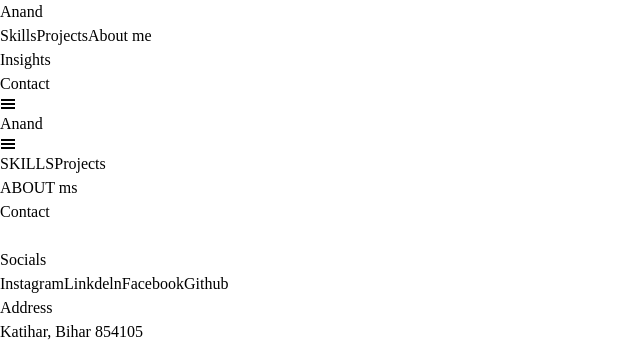
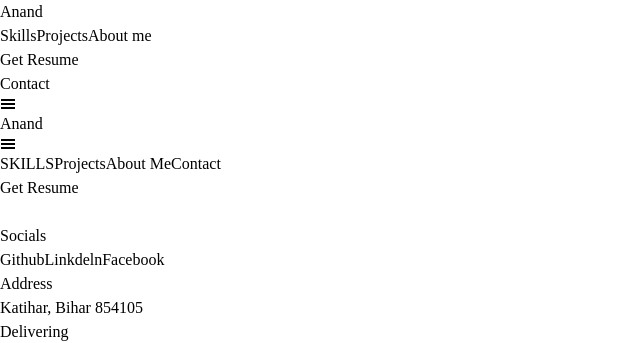
Before and after one commit to AnandIsCoding/Portfolio, a React (Vite) app: page / in a window 1280 px wide. Shown: the top 343 px of the page, without its empty margins (0-640 px from the left). Built offline with nearby package versions, Linux system fonts and the light colour scheme; a web font is replaced by a local one.

Commit message:
added contact about us page

```diff
--- a/src/components/About.jsx
+++ b/src/components/About.jsx
@@ -1,9 +1,45 @@
 import React from 'react'
+import {motion} from 'framer-motion'
 
 function About() {
   return (
-    <div className='w-[100%] h-[100%]  bg-white '>
-     <div className='h-[80%]  bg-black rounded-xl text-white'>hiii</div>
+    <div className='w-[100%] h-[100%] p-6 md:fixed bg-white '>
+    <button onClick={()=> window.history.go(-1)} className='absolute backdrop-blur-lg top-6 right-6 hidden md:block text-white font-bold text-xl px-4 py-2 rounded-lg border-2 border-zinc-200' >← Back</button>
+     <div className='min-h-[92vh] w-full  bg-black rounded-xl text-white flex flex-col md:flex-row '>
+     <div className='md:w-[55%] p-4'>
+
+          <h1 className='text-white text-[10vw] md:text-[6vw] font-bold  '>I am Anand Jha</h1>
+          <h1 className='text-white text-[4vw] md:text-[2vw] font-bold  '> I am <span className='text-violet-700'>eager</span> to contribute my skills to a dynamic and challenging environment</h1>
+
+          <div className='flex gap-1 md:gap-5 flex-col md:flex-row md:p-5 md:pt-16'>
+            <div className='md:w-[20vw] min-h-[20vw] rounded-lg bg-white p-1 hover:scale-105 duration-200'>
+              <div className='w-full h-[65%] bg-pink-600 rounded-xl'>
+                <img src='https://akubihar.ac.in/slider/slide1.jpg' alt='bca_college' className='w-full h-full object-cover rounded-xl ' />
+              </div>
+              <h1 className='text-black text-xl font-semibold ml-2 mt-2'>BCA Graduate</h1>
+              <h1 className='text-black text-lg font-bold ml-2 '>8.89 CGPA</h1>
+              <h2 className='text-black text-lg font-semibold ml-2'>Vidya Vihar Institute of Technology</h2>
+            </div>
+
+            <div className='md:w-[20vw] min-h-[20vw] rounded-lg bg-white p-0 md:p-1 hover:scale-105 duration-200'>
+            <div className='w-full h-[65%] bg-pink-600 rounded-xl'>
+            <img src='https://sssacademy.allegiance-educare.in/storage/uploads/colleges/15874582168.jpg' alt='bca_college' className='w-full h-full object-cover rounded-xl ' />
+            </div>
+            <h1 className='text-black text-xl font-semibold ml-2 mt-2'>MCA </h1>
+              <h2 className='text-black text-lg font-semibold ml-2'>Pursuing</h2>
+              <h2 className='text-black text-lg font-semibold ml-2'>AISECT University </h2>
+            </div>
+          </div>
+
+
+     </div>
+
+
+
+      <div className='w-full md:w-[45%]'>
+        <motion.img  initial={{x:"100%"}} animate={{x:'0%'}} transition={{ease:'linear', duration:0.8}} src='/Profile.png' alt='ProfileImage' className='w-full h-full object-cover rounded-xl' />
+      </div>
+     </div>
 
     </div>
   )
--- a/src/components/Eyes.jsx
+++ b/src/components/Eyes.jsx
@@ -17,7 +17,7 @@ function Eyes() {
         })
     },)
   return (
-    <div  className="eyes w-full px-2 md:px-0  h-screen overflow-hidden md:mt-0 ">
+    <div  className="eyes w-full px-2 md:px-0  h-screen overflow-hidden mt-[-40vw] md:mt-0 ">
       <div className='relative w-full h-full bg-cover bg-center bg-[url("image.jpg")]'>
         <div className="absolute top-1/2 left-1/2 -translate-x-[50%] -translate-y-[50%]   flex gap-10">
 
--- a/src/components/Footer.jsx
+++ b/src/components/Footer.jsx
@@ -1,8 +1,9 @@
 import React from 'react'
+import { NavLink } from 'react-router-dom'
 
 function Footer() {
   return (
-    <div className='w-full h-screen p-10  md:p-20 mt-[170vw] md:mt-0 flex flex-col md:flex-row'>
+    <div className='w-full h-screen p-10  md:p-20 mt-[1vw] md:mt-0 flex flex-col md:flex-row'>
       <div className='md:w-1/2 '>
          <div className='heading '>
            <div className=' mb-[18vw]'> <h1 className='text-[11vw] md:text-[5vw] font-semibold uppercase leading-none '>Eye-</h1>
@@ -18,28 +19,27 @@ function Footer() {
 
        <div className='dets flex md:pl-10 pt-10 gap-24'>
        <div className='flex flex-col gap-2'>
-       <a href='https://google.com' className='font-semibold text-xl' >Contact me</a>
-        <a href='https://google.com' className='font-semibold text-xl' >Instagram</a>
-        <a href='https://google.com' className='font-semibold text-xl' >Github</a>
+       <NavLink to='/contact'  className='font-semibold text-xl md:text-2xl' >Contact me</NavLink>
+        <NavLink to='https://github.com/AnandIsCoding' target="_blank" className='font-semibold text-xl' >Github</NavLink>
         <a href='https://google.com' className='font-semibold text-xl' >Instagram</a>
         <a href='https://google.com' className='font-semibold text-xl' >Instagram</a>
         <a href='https://google.com' className='font-semibold text-xl' >Instagram</a>
        </div>
 
        <div className='flex flex-col gap-2'>
-       <a href='https://google.com' className='font-semibold text-xl' >Contact me</a>
-        <a href='https://google.com' className='font-semibold text-xl' >Instagram</a>
-        <a href='https://google.com' className='font-semibold text-xl' >Github</a>
+       <NavLink to='/contact'  className='font-semibold text-xl md:text-2xl' >Contact me</NavLink>
+       <NavLink to='https://github.com/AnandIsCoding' target="_blank" className='font-semibold text-xl' >Github</NavLink>
         <a href='https://google.com' className='font-semibold text-xl' >Instagram</a>
         <a href='https://google.com' className='font-semibold text-xl' >Instagram</a>
         <a href='https://google.com' className='font-semibold text-xl' >Instagram</a>
+
        </div>
 
        </div>
 
        <h1 className='text-[15vw] font-semibold uppercase  md:hidden mt-[40vw]'>Thanks🌿</h1>
 
-
+        <h1 className=' text-lg ml-[-5vw] md:ml-0 md:text-3xl  md:mt-[30%] font-bold'>Designed and built with ❤️ by Anand Jha</h1>
        </div>
     </div>
   )
--- a/src/components/Navbar.jsx
+++ b/src/components/Navbar.jsx
@@ -20,14 +20,14 @@ function Navbar({ openPanel, setOpenpanel }) {
         <Link to="skills" smooth={true} duration={3000}  className="text-2xl font-semibold hover:text-violet-600  cursor-pointer ">
           Skills
         </Link>
-        <Link to="about" smooth={true} duration={2000} className="text-2xl font-semibold  hover:text-violet-600  cursor-pointer ">
+        <Link to="projects" smooth={true} duration={2000} className="text-2xl font-semibold  hover:text-violet-600  cursor-pointer ">
           Projects
         </Link>
         <NavLink to='/about'  className="text-2xl font-semibold  cursor-pointer  hover:text-violet-600 ">
           About me
         </NavLink>
         <h1 className="text-2xl font-semibold  cursor-pointer  hover:text-violet-600">
-          Insights
+          Get Resume
         </h1>
       </div>
 
@@ -84,15 +84,18 @@ function Navbar({ openPanel, setOpenpanel }) {
           <Link to="skills" smooth={true} duration={3000} onClick={()=>setOpenpanel(prev => !prev)} className="block text-[12vw] font-bold text-white cursor-pointer ">
             SKILLS
           </Link>
-          <Link onClick={()=>setOpenpanel(prev => !prev)} to="about" smooth={true} duration={2000} className="text-[12vw] font-bold text-white cursor-pointer ">
+          <Link onClick={()=>setOpenpanel(prev => !prev)} to="projects" smooth={true} duration={2000} className="text-[12vw] font-bold text-white cursor-pointer ">
             Projects
           </Link>
-          <h1 className="text-[10vw] font-bold text-white cursor-pointer ">
-            ABOUT ms
-          </h1>
-          <NavLink to='/contact' className="text-[10vw] font-bold text-white cursor-pointer ">
+          <NavLink to='/about' onClick={()=>setOpenpanel(prev => !prev)} className="text-[10vw] block font-bold text-white cursor-pointer ">
+            About Me
+          </NavLink>
+          <NavLink to='/contact' onClick={()=>setOpenpanel(prev => !prev)} className="text-[10vw] font-bold text-white cursor-pointer ">
             Contact
           </NavLink>
+          <h1 className="text-[10vw] font-bold  cursor-pointer text-white hover:text-violet-600">
+          Get Resume
+        </h1>
           <div className={`w-full h-[1px] bg-white mt-4 `}></div>
 
           <br></br>
@@ -100,22 +103,17 @@ function Navbar({ openPanel, setOpenpanel }) {
             <h1 className="text-[4vw] underline font-bold text-white cursor-pointer ">
               Socials
             </h1>
-            <a
-              target="_blank"
-              href="https://google.com "
-              className="text-[7vw] font-bold text-white cursor-pointer mt-3"
-            >
-              Instagram
-            </a>
+            <NavLink onClick={()=>setOpenpanel(prev => !prev)} to='https://github.com/AnandIsCoding' target='_blank' className="text-[7vw] font-bold text-white cursor-pointer ">
+              Github
+            </NavLink>
+
             <a className="text-[7vw] font-bold text-white cursor-pointer ">
               Linkdeln
             </a>
             <a className="text-[7vw] font-bold text-white cursor-pointer ">
               Facebook
             </a>
-            <a className="text-[7vw] font-bold text-white cursor-pointer ">
-              Github
-            </a>
+
 
             <h1 className="text-[4vw] underline font-bold text-white cursor-pointer mt-6">
               Address
--- a/src/components/Projects.jsx
+++ b/src/components/Projects.jsx
@@ -6,7 +6,7 @@ import { ImGithub } from "react-icons/im";
 function Projects() {
 
   return (
-    <div  className='w-full py-10 flex-wrap'  id="about">
+    <div  className='w-full py-10 flex-wrap'  id="projects">
       <div className='w-full px-02 border-b-[1px] border-zinc-400 pb-10'>
         <h1 className='text-4xl md:text-7xl' >Featured Projects</h1>
       </div>
@@ -36,21 +36,6 @@ function Projects() {
                     <NavLink to='https://github.com/AnandIsCoding/Full-Stack-AI-Image-Generator' target='_blank' className='px-4 py-2 rounded-lg bg-[white] text-xl font-bold text-black flex gap-2'> <ImGithub size={24} /> <span> Github</span> </NavLink>
                 </div>
             </div>
-
-
-            {/* <div className='h-[65vh] md:h-[75vh] md:w-[50%] bg-violet-400 rounded-xl p-4'>
-       <div className='w-full h-[84%]  rounded-xl flex gap-8'>
-                <img src='/tinderSignup.png' alt='tinderSignupPage' className='w-[1/2] h-full ' />
-                <img src='/tinderFeed.png' alt='tinderFeedPage' className='w-[1/2] h-full ' />
-                <img src='/tinderOptions.png' alt='tinderOptions' className='w-[1/2] h-full ' />
-                </div>
-                <div className='flex gap-10 justify-center items-center pt-5'>
-                    <NavLink to='https://lovefinder.onrender.com' target='_blank' className='px-4 py-2 rounded-lg bg-[white] text-xl font-bold text-black'>Live Privew</NavLink>
-                    <NavLink to='https://github.com/AnandIsCoding/Tinder-Replica.git' target='_blank' className='px-4 py-2 rounded-lg bg-[white] text-xl font-bold text-black flex gap-2'> <ImGithub size={24} /> <span> Github</span> </NavLink>
-                </div>
-            </div> */}
-
-
 
 
 
--- a/src/components/Scrolling.jsx
+++ b/src/components/Scrolling.jsx
@@ -4,11 +4,12 @@ import React from 'react'
 function Scrolling() {
 
   return (
-    <div  className='w-full   bg-[#004D43] rounded-t-xl pt-12 pb-[1.5rem] flex  overflow-hidden whitespace-nowrap gap-10 z-[999]'>
+    <div  className='w-full   bg-[#004D43] md:rounded-t-xl pt-12 pb-[1.5rem] flex  overflow-hidden whitespace-nowrap gap-10 z-[999]'>
 
 
 
             <motion.h1 initial={{x:"0"}} animate={{x:'-100%'}} transition={{repeat:Infinity, ease:'linear', duration:15}}  className='text-[20vw] md:text-[18vw] w-full px-8 marquee  py-4  h-full text-white font-extrabold uppercase flex mb-2 leading-none'>myself  anand jha myself  anand jha </motion.h1>
+
 
 
 
```
Also changed, not shown: public/Profile.png (added).
